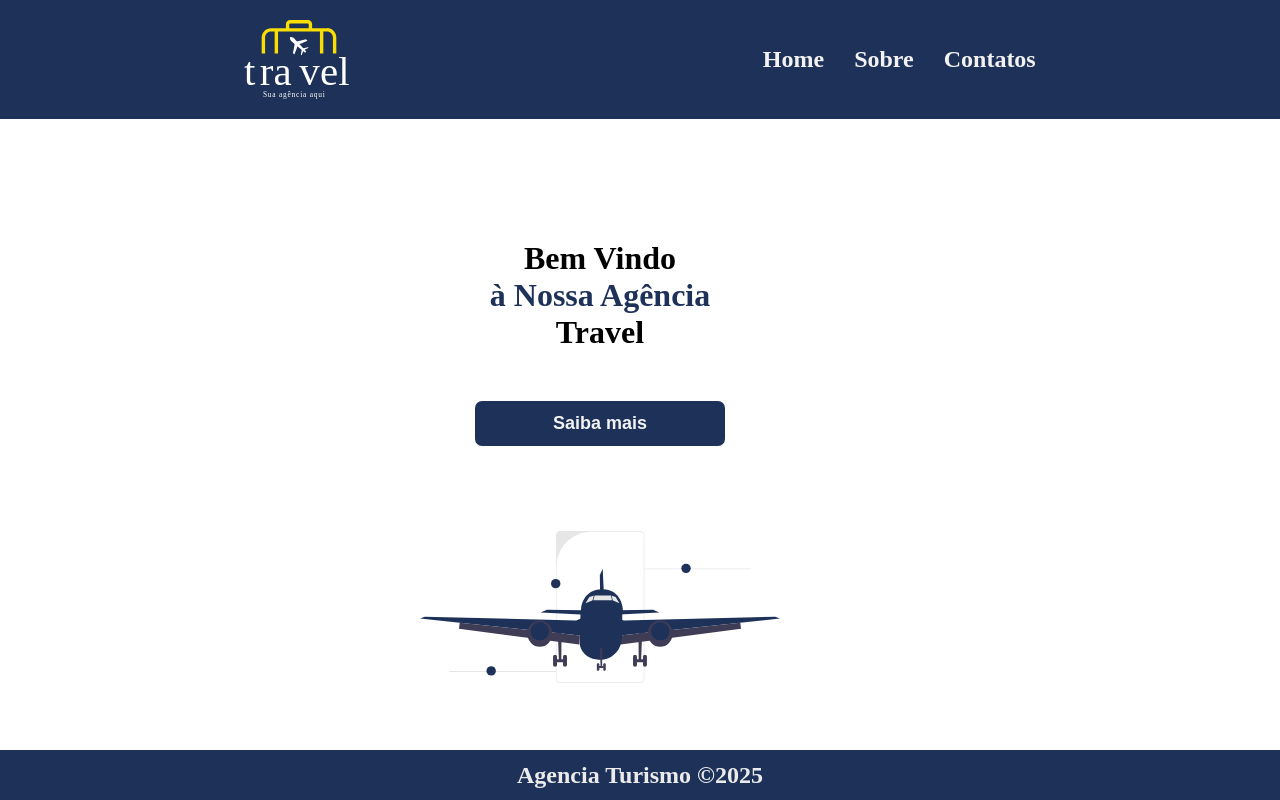
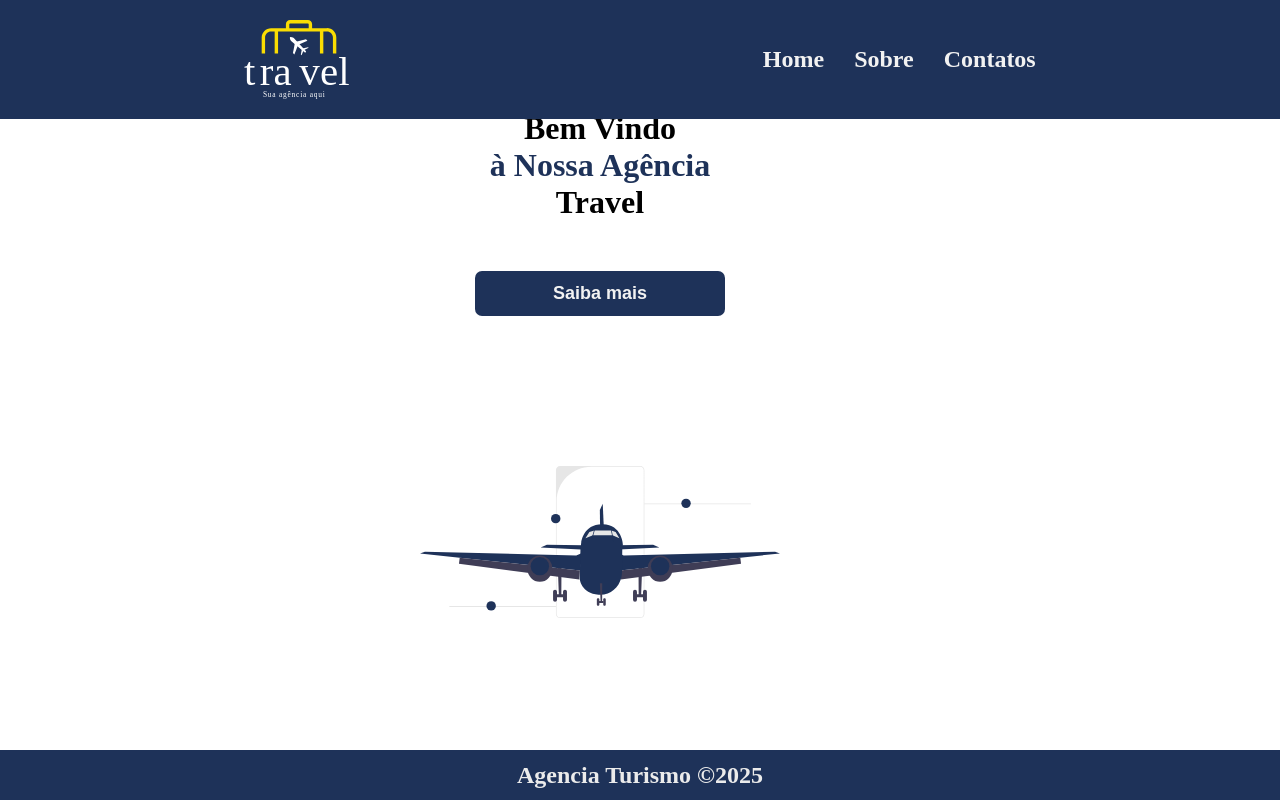
Before and after one commit to denneraladim/agencia-turismo-react, a React (Vite) app: page / in a window 1280 px wide. Built offline with nearby package versions, Linux system fonts and the light colour scheme.

Commit message:
Atualizado

```diff
--- a/src/Pages/Home/Home.module.scss
+++ b/src/Pages/Home/Home.module.scss
@@ -63,19 +63,3 @@
         }
     }
 }
-
-@media (min-width: 768px) {
-    .home {
-        padding-top: 200px;
-
-        .apresentacao {
-            p {
-                font-size: 32px;
-            }
-            span {
-                font-size: 32px;
-            }
-        }
-
-    }
-}
```
